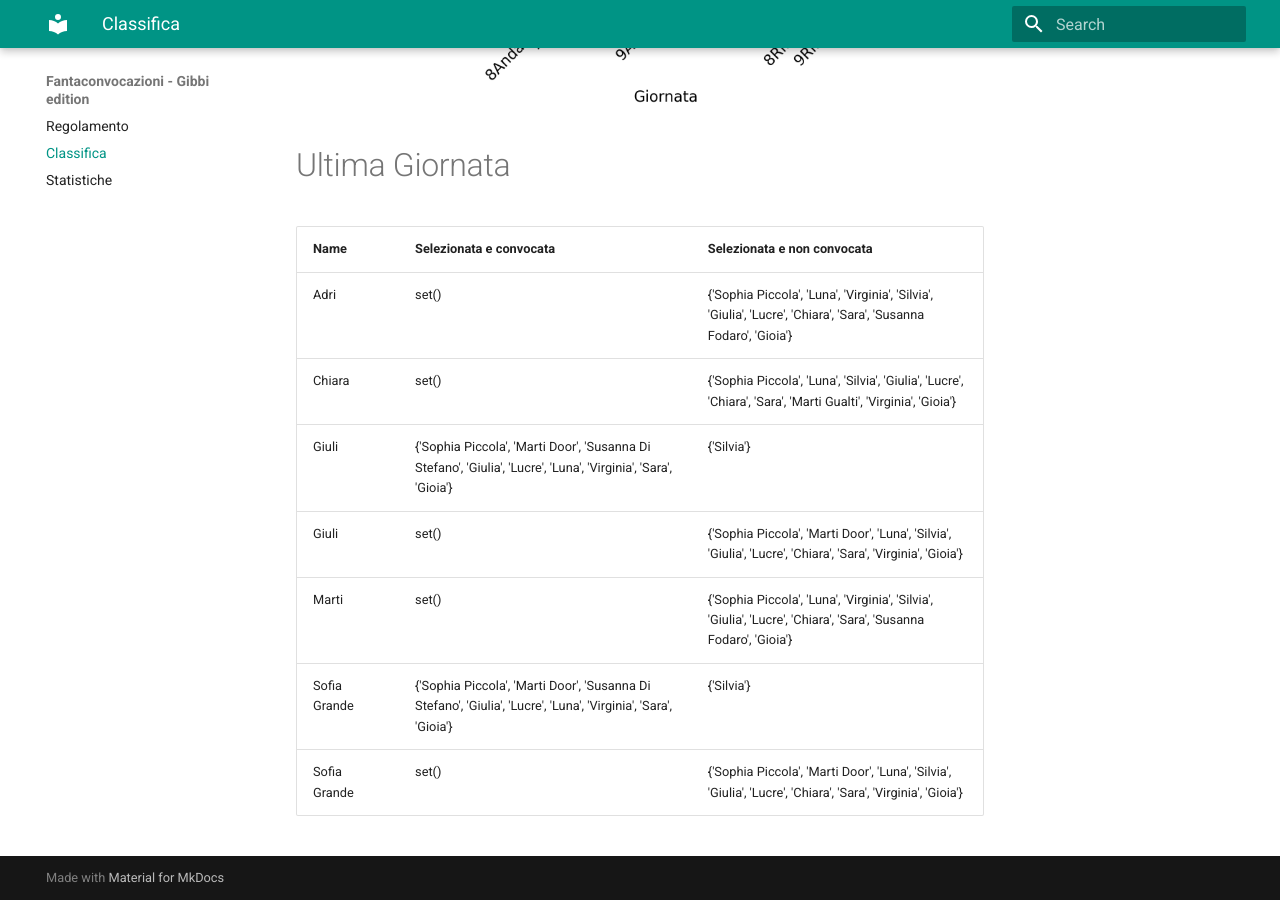
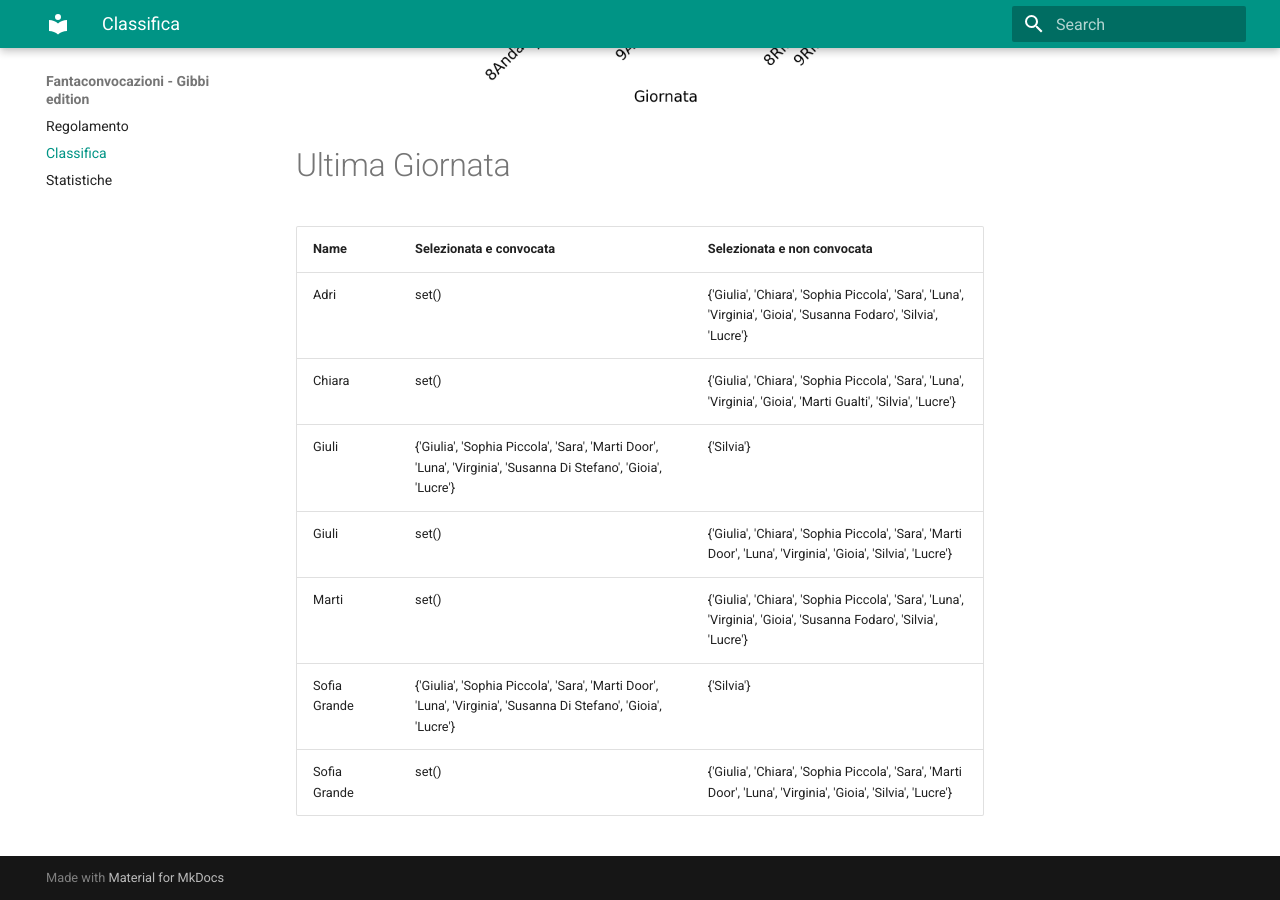
Before and after one commit to martinig94/fantagibbi, an MkDocs documentation site: the page built from docs/Classifica.md, in a window 1280 px wide and 900 px high, scrolled down 1003 px. Built offline with MkDocs 1.6.1 and Material for MkDocs 9.7.7, drawn with Linux system fonts in a browser that asks for light colours.

Commit message:
Auto-update from main.py

```diff
--- a/docs/Classifica.md
+++ b/docs/Classifica.md
@@ -18,11 +18,11 @@
 <!-- START_TABLE CORRECT -->
 | Name         | Selezionata e convocata                                                                                        | Selezionata e non convocata                                                                                      |
 |:-------------|:---------------------------------------------------------------------------------------------------------------|:-----------------------------------------------------------------------------------------------------------------|
-| Adri         | set()                                                                                                          | {'Sophia Piccola', 'Luna', 'Virginia', 'Silvia', 'Giulia', 'Lucre', 'Chiara', 'Sara', 'Susanna Fodaro', 'Gioia'} |
-| Chiara       | set()                                                                                                          | {'Sophia Piccola', 'Luna', 'Silvia', 'Giulia', 'Lucre', 'Chiara', 'Sara', 'Marti Gualti', 'Virginia', 'Gioia'}   |
-| Giuli        | {'Sophia Piccola', 'Marti Door', 'Susanna Di Stefano', 'Giulia', 'Lucre', 'Luna', 'Virginia', 'Sara', 'Gioia'} | {'Silvia'}                                                                                                       |
-| Giuli        | set()                                                                                                          | {'Sophia Piccola', 'Marti Door', 'Luna', 'Silvia', 'Giulia', 'Lucre', 'Chiara', 'Sara', 'Virginia', 'Gioia'}     |
-| Marti        | set()                                                                                                          | {'Sophia Piccola', 'Luna', 'Virginia', 'Silvia', 'Giulia', 'Lucre', 'Chiara', 'Sara', 'Susanna Fodaro', 'Gioia'} |
-| Sofia Grande | {'Sophia Piccola', 'Marti Door', 'Susanna Di Stefano', 'Giulia', 'Lucre', 'Luna', 'Virginia', 'Sara', 'Gioia'} | {'Silvia'}                                                                                                       |
-| Sofia Grande | set()                                                                                                          | {'Sophia Piccola', 'Marti Door', 'Luna', 'Silvia', 'Giulia', 'Lucre', 'Chiara', 'Sara', 'Virginia', 'Gioia'}     |
+| Adri         | set()                                                                                                          | {'Giulia', 'Chiara', 'Sophia Piccola', 'Sara', 'Luna', 'Virginia', 'Gioia', 'Susanna Fodaro', 'Silvia', 'Lucre'} |
+| Chiara       | set()                                                                                                          | {'Giulia', 'Chiara', 'Sophia Piccola', 'Sara', 'Luna', 'Virginia', 'Gioia', 'Marti Gualti', 'Silvia', 'Lucre'}   |
+| Giuli        | {'Giulia', 'Sophia Piccola', 'Sara', 'Marti Door', 'Luna', 'Virginia', 'Susanna Di Stefano', 'Gioia', 'Lucre'} | {'Silvia'}                                                                                                       |
+| Giuli        | set()                                                                                                          | {'Giulia', 'Chiara', 'Sophia Piccola', 'Sara', 'Marti Door', 'Luna', 'Virginia', 'Gioia', 'Silvia', 'Lucre'}     |
+| Marti        | set()                                                                                                          | {'Giulia', 'Chiara', 'Sophia Piccola', 'Sara', 'Luna', 'Virginia', 'Gioia', 'Susanna Fodaro', 'Silvia', 'Lucre'} |
+| Sofia Grande | {'Giulia', 'Sophia Piccola', 'Sara', 'Marti Door', 'Luna', 'Virginia', 'Susanna Di Stefano', 'Gioia', 'Lucre'} | {'Silvia'}                                                                                                       |
+| Sofia Grande | set()                                                                                                          | {'Giulia', 'Chiara', 'Sophia Piccola', 'Sara', 'Marti Door', 'Luna', 'Virginia', 'Gioia', 'Silvia', 'Lucre'}     |
 <!-- END_TABLE CORRECT -->
```
